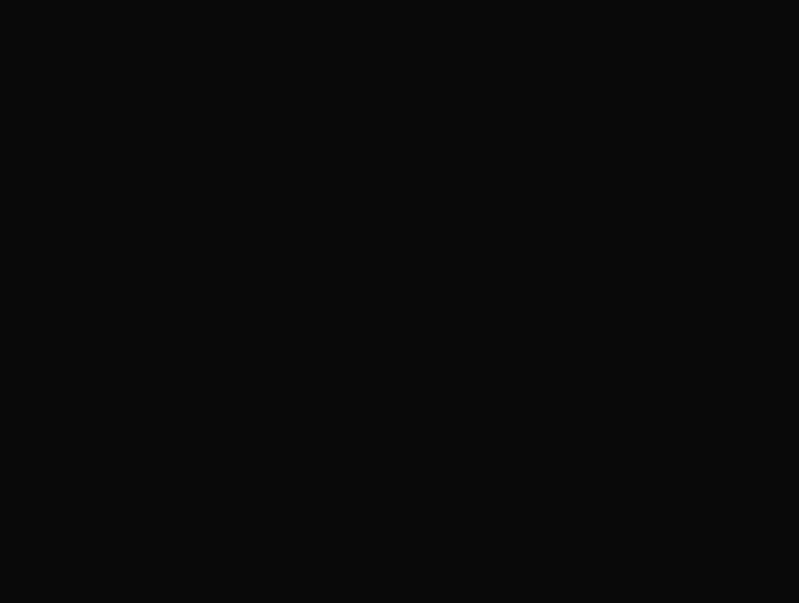
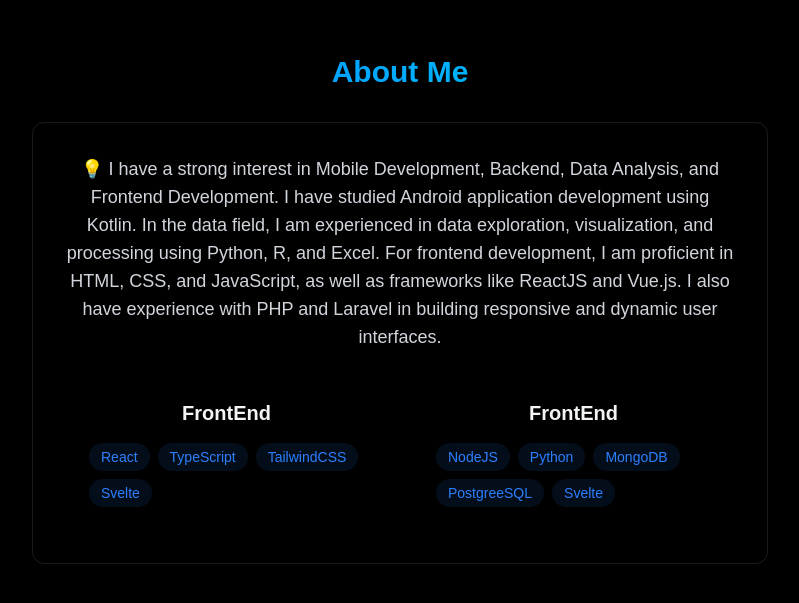
Before and after one commit to nrhdyt3012/react-portfolio, a React (Vite) app: page / in a window 1280 px wide. Shown: the part 923-1526 px from the top of the page, without its empty margins (240-1039 px from the left). Before the commit the page ends 864 px from the top, so only its background shows below. Built offline with nearby package versions, Linux system fonts and the light colour scheme.

Commit message:
add about section skills

```diff
--- a/src/App.jsx
+++ b/src/App.jsx
@@ -6,6 +6,7 @@
 import { Navbar } from './components/Navbar';
 import { MobileMenu } from './components/MobileMenu';
 import { Home } from './components/sections/Home';
+import { About } from './components/sections/About';
 
 function App() {
   const [isLoaded, setIsLoaded] = useState(false)
@@ -19,6 +20,7 @@
     <Navbar menuOpen= {menuOpen} setMenuOpen={setMenuOpen} />
     <MobileMenu menuOpen= {menuOpen} setMenuOpen={setMenuOpen} />
     <Home />
+    <About/>
    </div>
    </>
   );
--- a/src/components/sections/About.jsx
+++ b/src/components/sections/About.jsx
@@ -0,0 +1,50 @@
+export const About = () => {
+
+    const frontendSkills = ["React", "TypeScript", "TailwindCSS", "Svelte"];
+    const backendSkills = ["NodeJS","Python", "MongoDB", "PostgreeSQL", "Svelte"];
+
+    return (
+        <section id="about" className="min-h-screen flex items-center justify-center py-20">
+            <div className="max-w-3xl mx-auto px-4">
+                <h2 className="text-3xl font-bold mb-8 bg-gradient-to-r from-blue-500 to-cyan-400 bg-clip-text text-transparent text-center">
+                    {""}
+                    About Me
+                    </h2>
+                <div className="glass rounded-xl p-8 border-white/10 border hover:-translate-y-1 transition-all">
+                    <p className="text-gray-300 text-lg mb-6">
+                        💡 I have a strong interest in Mobile Development, Backend, Data Analysis, and Frontend Development.
+                        I have studied Android application development using Kotlin.
+                        In the data field, I am experienced in data exploration, visualization, and processing using Python, R, and Excel.
+                        For frontend development, I am proficient in HTML, CSS, and JavaScript, as well as frameworks like ReactJS and Vue.js. I also have experience with PHP and Laravel in building responsive and dynamic user interfaces.
+                    </p>
+                    <div className="grid grid-cols-1 md:grid-cols-2 gap-6">
+                        <div className="rounded-xl p-6 hover:-translate-y-1 transition-all">
+                            <h3 className="text-xl font-bold mb-4">FrontEnd</h3>
+                            <div className="flex flex-wrap gap-2 ">
+                                {frontendSkills.map((tech, key) => (
+                                    <span key={tech} className="bg-blue-500/10 text-blue-500 py-1 px-3 rounded-full text-sm hover:bg-blue-500/20
+                                    hover:shadow-[0_2px_8px_rgba(59,130,246,0.2)] transition
+                                    ">
+                                        {tech}
+                                    </span>
+                                ))}
+                            </div>
+                        </div>
+                         <div className="rounded-xl p-6 hover:-translate-y-1 transition-all">
+                            <h3 className="text-xl font-bold mb-4">FrontEnd</h3>
+                            <div className="flex flex-wrap gap-2 ">
+                                {backendSkills.map((tech, key) => (
+                                    <span key={tech} className="bg-blue-500/10 text-blue-500 py-1 px-3 rounded-full text-sm hover:bg-blue-500/20
+                                    hover:shadow-[0_2px_8px_rgba(59,130,246,0.2)] transition
+                                    ">
+                                        {tech}
+                                    </span>
+                                ))}
+                            </div>
+                        </div>
+                    </div>
+                </div>
+            </div>
+        </section>
+    )
+}
--- a/src/components/sections/Home.jsx
+++ b/src/components/sections/Home.jsx
@@ -2,7 +2,7 @@
     return (
     <section id="home" className="min-h-screen flex items-center justify-center relative">
     <div className="text-center z-10 px-4">
-    <h1 className="text-5xl md:text-7xl font-bold mb-6 bg-gradient-to-r from-blue-500 to-purple-600 bg-clip-text text-transparent  leading-right mb-8">Hi, I am Dwi Nurhidayat</h1>
+    <h1 className="text-5xl md:text-7xl font-bold mb-6 bg-gradient-to-r from-blue-500 to-cyan-400 bg-clip-text text-transparent  leading-right mb-8">Hi, I am Dwi Nurhidayat</h1>
     <p className="text-gray-400 text-lg mb-8 max-w-lg mx-auto">
 💡 I have a strong interest in Mobile Development, Backend, Data Analysis, and Frontend Development.
      I have studied Android application development using Kotlin.
```
Also changed, not shown: 1 other file (tests, documents, lock files or other folders).
